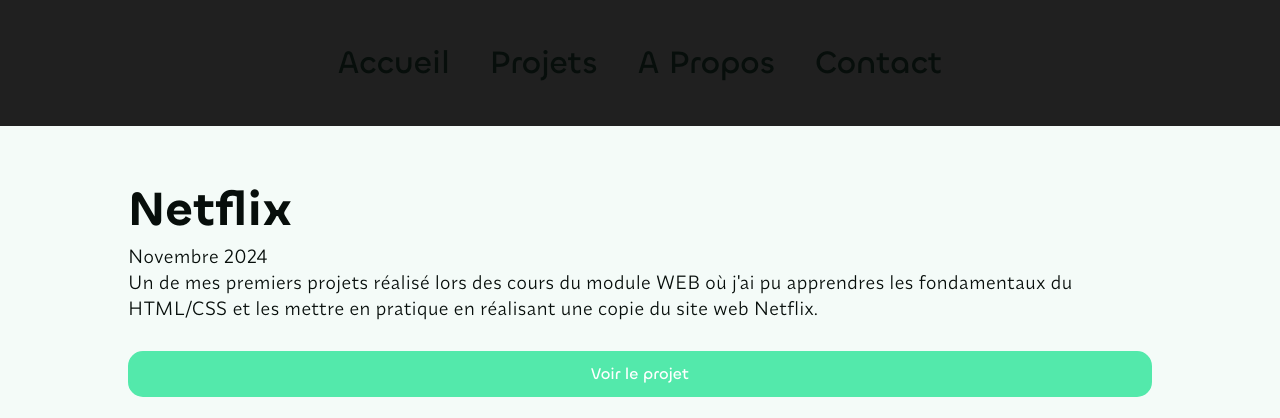
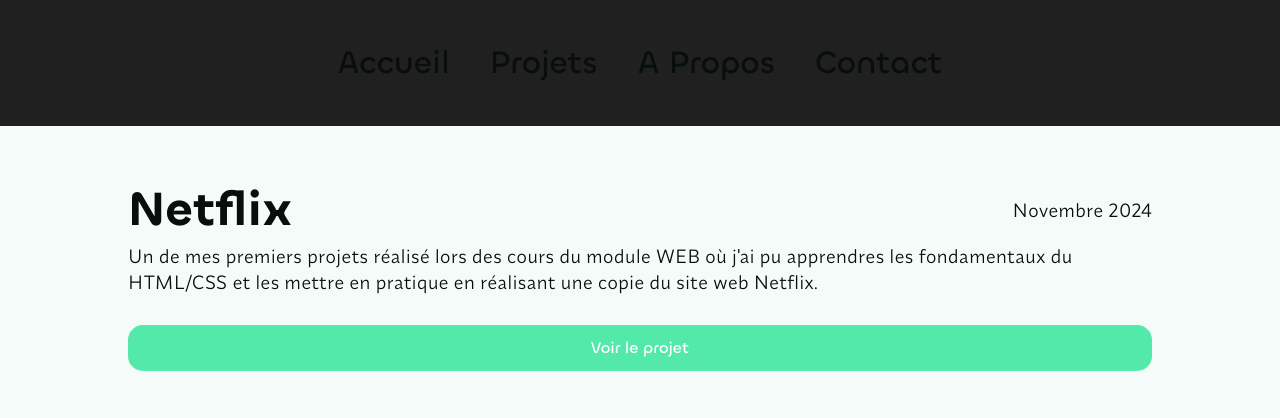
Before and after one commit to FalcoMystic/Portfolio, a PHP site: page /project.php?id=1 in a window 1280 px wide. Shown: the top 418 px of the page. Run offline with PHP 8.4, Linux system fonts and the light colour scheme; some web fonts are replaced.

Commit message:
Update : new projects & refonte d'interface

```diff
--- a/css/style.css
+++ b/css/style.css
@@ -233,6 +233,7 @@ li {
 .top-part-projects {
   display: flex;
   justify-content: space-between;
+  align-items: center;
 }
 
 .details-project {
@@ -240,6 +241,12 @@ li {
 }
 
 /* PROJECT */
+
+.top-part-project {
+  display: flex;
+  justify-content: space-between;
+  align-items: center;
+}
 
 .bottom-part-project {
   display: flex;
```
